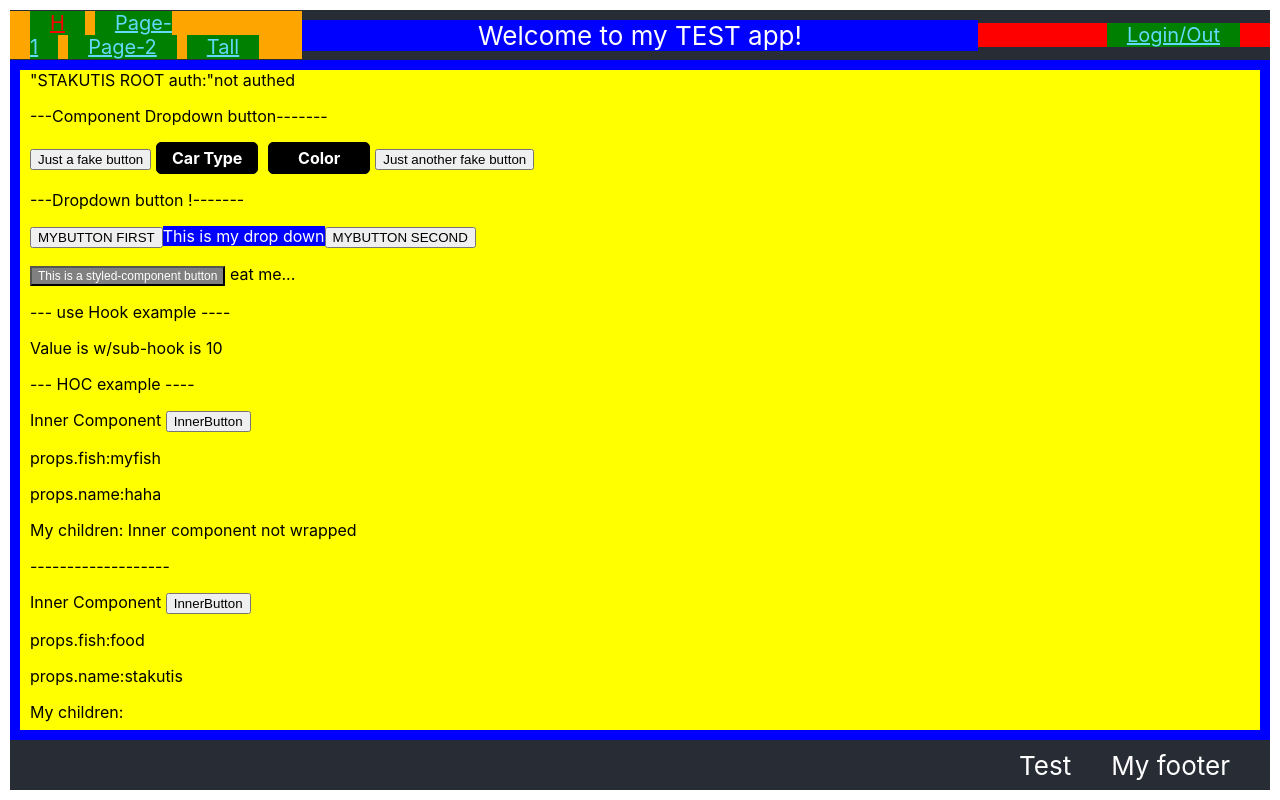
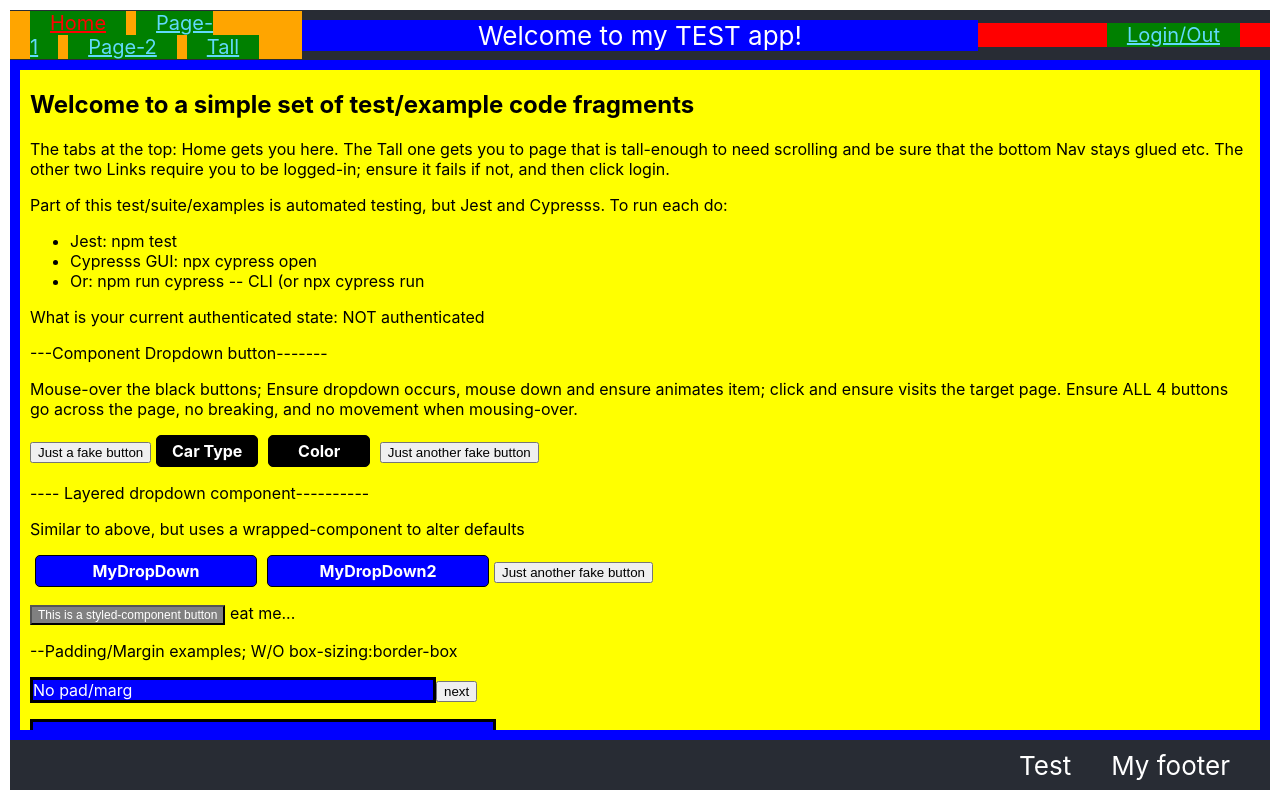
Before and after one commit to stakutis/Router-Flex-Jest-Cypresss, a React (Create React App) app: page / in a window 1280 px wide. Built offline with nearby package versions, Linux system fonts and the light colour scheme.

Commit message:
More Jest and more live documentation

```diff
--- a/package.json
+++ b/package.json
@@ -11,6 +11,7 @@
     "react-dom": "^16.13.1",
     "react-router-dom": "^5.2.0",
     "react-scripts": "3.4.1",
+    "react-test-renderer": "^16.13.1",
     "styled-components": "^5.1.1"
   },
   "scripts": {
--- a/src/App.js
+++ b/src/App.js
@@ -8,10 +8,8 @@ import {
 } from "react-router-dom";
 import "./App.css";
 import Header from "./components/Header";
-import ShowModalBackground, {
-  MessageModal,
-} from "./components/ShowModalBackground";
 import { DropDown, DropDownItem } from "./components/DropDown";
+import { TallPage } from "./components/TallPage";
 import styled from "styled-components";
 
 const auth = {
@@ -44,7 +42,6 @@ const PrivateRoute = ({ component: Component, ...rest }) => {
 
 function App() {
   const Login = (props) => {
-    console.log("Logggggggin");
     if (auth.isAuthenticated) {
       auth.isAuthenticated = false;
       return <Redirect to="/" />;
@@ -52,8 +49,6 @@ function App() {
     auth.isAuthenticated = true;
     return <Redirect to="/page2" />;
   };
-
-  console.log("Rendering app, auth:", auth);
 
   const Page1 = (props) => {
     return (
@@ -71,86 +66,7 @@ function App() {
     );
   };
 
-  const Adv = (props) => {
-    const [showAd, setShowAd] = useState(true);
-    if (showAd)
-      return (
-        <div className="Adv">
-          This is an add
-          <br />
-          <button
-            onClick={(e) => {
-              setShowAd(false);
-            }}
-          >
-            Cancel
-          </button>
-        </div>
-      );
-    return (
-      <MessageModal>
-        This is a test modal
-        <br />
-        Click anywhere on the page and it should go away
-        <p>Or click my button</p>
-        <button>My Button</button>
-      </MessageModal>
-    );
-  };
-
-  const TallPage = (props) => {
-    return (
-      <div>
-        <p>Tall page</p>
-        <p>Tall page</p>
-        <p>Tall page</p>
-        <p>Tall page</p>
-        <p>Tall page</p>
-        <p>Tall page</p>
-        <p>Tall page</p>
-        <p>Tall page</p>
-        <p>Tall page Try to scroll down...</p>
-        <p>Tall page</p>
-        <p>Tall page</p>
-        <p>Tall page Make sure the banners and 'ad' stay in place...</p>
-        <p>Tall page</p>
-        <p>Tall page</p>
-        <p>Tall page</p>
-        <p>Tall page</p>
-        <p>Tall page</p>
-        <p>Tall page</p>
-        <p>Tall page</p>
-        <p>Tall page</p>
-        <p>Tall page</p>
-        <p>Tall page</p>
-        <p>Tall page</p>
-        <p>Tall page</p>
-        <Adv />
-
-        <p>Tall page</p>
-        <p>Tall page</p>
-        <p>Tall page</p>
-        <p>
-          Lots and lots to talk about....test test test ...Dont get the virus!!
-        </p>
-        <p>
-          Lots and lots to talk about....test test test ...Dont get the virus!!
-        </p>
-        <p>
-          Lots and lots to talk about....test test test ...Dont get the virus!!
-        </p>
-        <p>
-          Lots and lots to talk about....test test test ...Dont get the virus!!
-        </p>
-        <p>Tall page</p>
-        <p>Tall page</p>
-        <p>Tall page</p>
-      </div>
-    );
-  };
-
   const BorderedTextWithEmbeddedLabel = (props) => {
-    console.log("props:", props);
     return (
       <div
         style={{
@@ -190,17 +106,14 @@ function App() {
   };
 
   const wrapAComponent = (BaseComp) => (props) => {
-    console.log("wrapAComponent BaseComp:", BaseComp, "props:", props);
     return (
       <BaseComp {...props} name="stakutis">
-        <p>Wrapped; name value overriden</p>
-        <p>Wrapped: has children: {props.children}</p>
+        Wrapped; name value overriden Wrapped: has children: {props.children}
       </BaseComp>
     );
   };
 
   const InnerComponent = (props) => {
-    console.log("Render: InnerComponent props:", props);
     return (
       <div>
         Inner Component <button>InnerButton</button>
@@ -233,17 +146,56 @@ function App() {
     );
   }
 
-  const InitialRoute = (props) => {
+  const MyDropDown = (props) => {
+    // we could blend dropdownstyle first...
+    return (
+      <DropDown
+        labelStyle={{ backgroundColor: "blue", width: 200 }}
+        dropDownStyle={{
+          width: 150,
+          paddingLeft: 5,
+          backgroundColor: "green",
+          textAlign: "left",
+        }}
+        {...props}
+      >
+        {props.children}
+      </DropDown>
+    );
+  };
+
+  const Home = (props) => {
     const [myValue, setMyValue] = useState("Initial value");
     const [dropdownDisplay, setDropdownDisplay] = useState("none");
-    console.log("RE Rendering ", myValue);
     let WrappedComponent = wrapAComponent(InnerComponent);
 
     return (
       <div>
-        "STAKUTIS ROOT auth:"
-        {auth.isAuthenticated ? "authenticated" : "not authed"}
+        <h2>Welcome to a simple set of test/example code fragments</h2>
+        <p>
+          The tabs at the top: Home gets you here. The Tall one gets you to page
+          that is tall-enough to need scrolling and be sure that the bottom Nav
+          stays glued etc. The other two Links require you to be logged-in;
+          ensure it fails if not, and then click login.
+        </p>
+        <p>
+          Part of this test/suite/examples is automated testing, but Jest and
+          Cypresss. To run each do:
+          <ul>
+            <li> Jest: npm test</li>
+            <li> Cypresss GUI: npx cypress open</li>
+            <li> Or: npm run cypress -- CLI (or npx cypress run</li>
+          </ul>
+        </p>
+        What is your current authenticated state:{" "}
+        {auth.isAuthenticated ? "Authenticated" : "NOT authenticated"}
         <p>---Component Dropdown button-------</p>
+        <p>
+          Mouse-over the black buttons; Ensure dropdown occurs, mouse down and
+          ensure animates item; click and ensure visits the target page. Ensure
+          ALL 4 buttons go across the page, no breaking, and no movement when
+          mousing-over.
+        </p>
         <button>Just a fake button</button>
         <DropDown
           label="Car Type"
@@ -261,50 +213,103 @@ function App() {
           <div style={{ color: "red" }}>Red</div>
           <DropDownItem style={{ color: "blue" }}>Blue </DropDownItem>
           <div style={{ color: "black" }}>Ugly</div>
-        </DropDown>
+        </DropDown>{" "}
         <button>Just another fake button</button>
-        <p>---Dropdown button !-------</p>
-        <button>MYBUTTON FIRST</button>
-        <div
-          className="DropdownPickList"
-          onMouseEnter={(e) => setDropdownDisplay("inline-block")}
-          onMouseLeave={(e) => setDropdownDisplay("none")}
+        <p>---- Layered dropdown component----------</p>
+        <p>Similar to above, but uses a wrapped-component to alter defaults</p>
+        <MyDropDown label="MyDropDown">
+          <div style={{ color: "red" }}>Red</div>
+          <DropDownItem style={{ color: "blue" }}>Blue </DropDownItem>
+          <div style={{ color: "black" }}>Ugly</div>
+        </MyDropDown>
+        <MyDropDown label="MyDropDown2">
+          <div style={{ color: "red" }}>Red</div>
+          <DropDownItem style={{ color: "blue" }}>Blue </DropDownItem>
+          <div style={{ color: "black" }}>Ugly</div>
+        </MyDropDown>
+        <button>Just another fake button</button>
+        <StyledComponent> eat me...</StyledComponent>
+        <p>--Padding/Margin examples; W/O box-sizing:border-box</p>
+        <span
+          style={{
+            display: "inline-block",
+            padding: 0,
+            margin: 0,
+            width: "400px",
+            backgroundColor: "blue",
+            color: "white",
+            border: "3px solid black",
+          }}
         >
-          <div
-            className="DropdownBoxWrapper"
-            style={{ display: dropdownDisplay }}
-          >
-            <div className="DropdownBox">
-              <NavLink
-                className="Dropdown-link"
-                exact={true}
-                to="/page1"
-                activeStyle={{ color: "red" }}
-              >
-                Page-1
-              </NavLink>
-              <NavLink
-                className="Dropdown-link"
-                exact={true}
-                to="/page2"
-                activeStyle={{ color: "red" }}
-              >
-                Page-2
-              </NavLink>
-              <NavLink
-                className="Dropdown-link"
-                exact={true}
-                to="/tall"
-                activeStyle={{ color: "red" }}
-              >
-                Tall
-              </NavLink>
-            </div>
-          </div>
-          This is my drop down
-        </div>
-        <button>MYBUTTON SECOND</button>
-        <StyledComponent> eat me...</StyledComponent>
+          No pad/marg
+        </span>
+        <button>next</button>
+        <p></p>
+        <span
+          style={{
+            display: "inline-block",
+            padding: 0,
+            margin: 0,
+            width: "400px",
+            backgroundColor: "blue",
+            color: "white",
+            border: "3px solid black",
+            padding: 30,
+          }}
+        >
+          pad30
+        </span>
+        <button>next</button>
+        <p></p>
+        <span
+          style={{
+            display: "inline-block",
+            padding: 0,
+            margin: 0,
+            width: 400,
+            backgroundColor: "blue",
+            color: "white",
+            border: "3px solid black",
+            margin: 30,
+          }}
+        >
+          marg30
+        </span>
+        <button>next</button>
+        <p></p>
+        <span
+          style={{
+            display: "inline-block",
+            width: 400,
+            backgroundColor: "blue",
+            color: "white",
+            border: "3px solid black",
+            margin: 30,
+            padding: 30,
+          }}
+        >
+          marg+pad30
+        </span>
+        <button>next</button>
+        <p></p>
+        <p>--- Now WITH box-sizing:border-box and padding...</p>
+        <span
+          style={{
+            display: "inline-block",
+            boxSizing: "border-box",
+            padding: 0,
+            margin: 0,
+            width: "400px",
+            backgroundColor: "blue",
+            color: "white",
+            border: "3px solid black",
+            padding: 30,
+          }}
+        >
+          pad30 w/border-box
+        </span>
+        <button>next</button>
+        <p></p>
         <p>--- use Hook example ----</p>
         <UseHookExample />
         <p>--- HOC example ----</p>
@@ -333,7 +338,6 @@ function App() {
               id="myText"
               name="name"
               onChange={(e) => {
-                console.log("Making  update... ");
                 setMyValue(e.target.value);
               }}
               placeholder="Enter something please"
@@ -362,15 +366,11 @@ function App() {
               No Where! {auth.isAuthenticated ? "authenticated" : "not authed"}
             </Route>
             <Route exact path="/">
-              <InitialRoute />
+              <Home />
             </Route>
             <PrivateRoute exact path="/page1" component={Page1}></PrivateRoute>
             <PrivateRoute exact path="/page2" component={Page2}></PrivateRoute>
-            <PrivateRoute
-              exact
-              path="/tall"
-              component={TallPage}
-            ></PrivateRoute>
+            <Route exact path="/tall" component={TallPage}></Route>
             <Redirect to="/nowhere" />
           </Switch>
         </div>
--- a/src/components/DropDown.js
+++ b/src/components/DropDown.js
@@ -37,6 +37,10 @@ export const DropDown = (props) => {
       position: "relative",
       backgroundColor: "rgba(238,238,238,0.9)",
       borderRadius: "5px",
+      borderTop: "1px solid black",
+      borderLeft: "1px solid black",
+      borderRight: "4px solid rgba(5,5,50)",
+      borderBottom: "4px solid rgba(5,5,50)",
       padding: "5px 0 5px 0",
       top: "calc(1em + 10px)",
     },
--- a/src/components/Header.js
+++ b/src/components/Header.js
@@ -13,7 +13,7 @@ export default function (props) {
           to="/"
           activeStyle={{ color: "red" }}
         >
-          H
+          Home
         </NavLink>
         <NavLink
           className="App-link"
@@ -36,6 +36,7 @@ export default function (props) {
           exact={true}
           to="/tall"
           activeStyle={{ color: "red" }}
+          data-testid="link-TallPage"
         >
           Tall
         </NavLink>
--- /dev/null
+++ b/src/components/TallPage.js
@@ -0,0 +1,79 @@
+import React, { useState } from "react";
+import ShowModalBackground, { MessageModal } from "./ShowModalBackground";
+
+const Adv = (props) => {
+  const [showAd, setShowAd] = useState(true);
+  if (showAd)
+    return (
+      <div className="Adv">
+        This is an add
+        <br />
+        <button
+          onClick={(e) => {
+            setShowAd(false);
+          }}
+        >
+          Cancel
+        </button>
+      </div>
+    );
+  return (
+    <MessageModal>
+      This is a test modal
+      <br />
+      Click anywhere on the page and it should go away
+      <p>Or click my button</p>
+      <button>My Button</button>
+    </MessageModal>
+  );
+};
+export const TallPage = (props) => {
+  return (
+    <div>
+      <p>Tall page</p>
+      <p>Tall page</p>
+      <p>Tall page</p>
+      <p>Tall page</p>
+      <p>Tall page</p>
+      <p>Tall page</p>
+      <p>Tall page</p>
+      <p>Tall page</p>
+      <p>Tall page Try to scroll down...</p>
+      <p>Tall page</p>
+      <p>Tall page</p>
+      <p>Tall page Make sure the banners and 'ad' stay in place...</p>
+      <p>Tall page</p>
+      <p>Tall page</p>
+      <p>Tall page</p>
+      <p>Tall page</p>
+      <p>Tall page</p>
+      <p>Tall page</p>
+      <p>Tall page</p>
+      <p>Tall page</p>
+      <p>Tall page</p>
+      <p>Tall page</p>
+      <p>Tall page</p>
+      <p>Tall page</p>
+      <Adv />
+
+      <p>Tall page</p>
+      <p>Tall page</p>
+      <p>Tall page</p>
+      <p>
+        Lots and lots to talk about....test test test ...Dont get the virus!!
+      </p>
+      <p>
+        Lots and lots to talk about....test test test ...Dont get the virus!!
+      </p>
+      <p>
+        Lots and lots to talk about....test test test ...Dont get the virus!!
+      </p>
+      <p>
+        Lots and lots to talk about....test test test ...Dont get the virus!!
+      </p>
+      <p>Tall page</p>
+      <p>Tall page</p>
+      <p>Tall page</p>
+    </div>
+  );
+};
```
Also changed, not shown: 2 other files (tests, documents, lock files or other folders).
